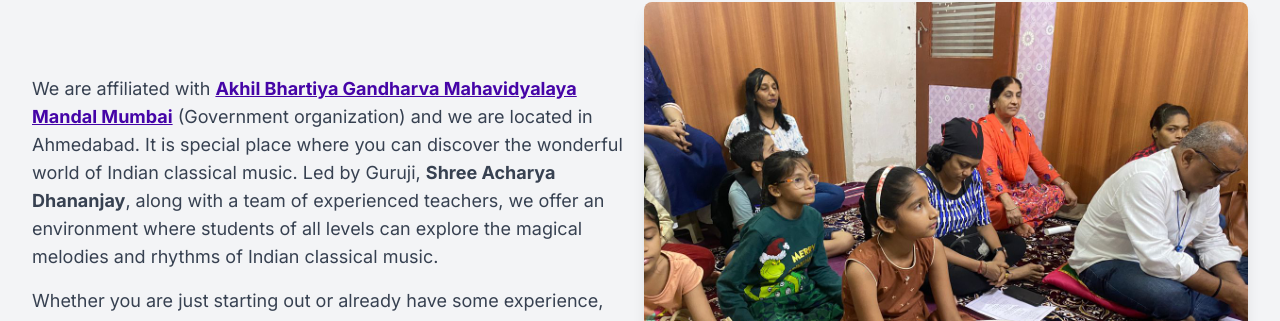
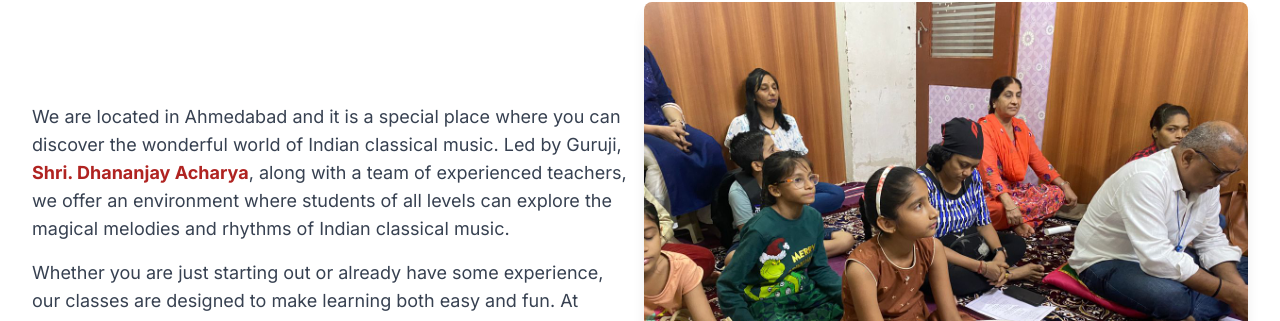
Before and after one commit to tejasdhanani/omkar-sangeet-v2, a Next.js app: page / in a window 1280 px wide. Shown: the part 1026-1347 px from the top of the page. Built offline with nearby package versions, Linux system fonts and the light colour scheme.

Commit message:
content updated

```diff
--- a/app/components/AboutUs.js
+++ b/app/components/AboutUs.js
@@ -3,7 +3,7 @@ import Link from "next/link";
 
 export default function AboutUs() {
   return (
-    <section className="bg-gray-100 py-10">
+    <section className="py-10">
       <div className="mx-auto max-w-7xl px-4 sm:px-6 lg:px-8">
         <h2 className="mb-6 text-center text-3xl font-extrabold text-gray-900">
           About Us
@@ -21,23 +21,13 @@ export default function AboutUs() {
           {/* Text Section */}
           <div className="lg:w-1/2">
             <p className="mt-4 text-lg text-gray-700">
-              We are affiliated with{" "}
-              <Link
-                className="text-secondary underline"
-                href="https://abgmvm.org"
-                target="_blank"
-              >
-                <strong>
-                  Akhil Bhartiya Gandharva Mahavidyalaya Mandal Mumbai
-                </strong>
-              </Link>{" "}
-              (Government organization) and we are located in Ahmedabad. It is
-              special place where you can discover the wonderful world of Indian
-              classical music. Led by Guruji,{" "}
-              <strong>Shree Acharya Dhananjay</strong>, along with a team of
-              experienced teachers, we offer an environment where students of
-              all levels can explore the magical melodies and rhythms of Indian
-              classical music.
+              We are located in Ahmedabad and it is a special place where you
+              can discover the wonderful world of Indian classical music. Led by
+              Guruji,{" "}
+              <strong className="text-primary">Shri. Dhananjay Acharya</strong>,
+              along with a team of experienced teachers, we offer an environment
+              where students of all levels can explore the magical melodies and
+              rhythms of Indian classical music.
             </p>
             <p className="mt-4 text-lg text-gray-700">
               Whether you are just starting out or already have some experience,
```
